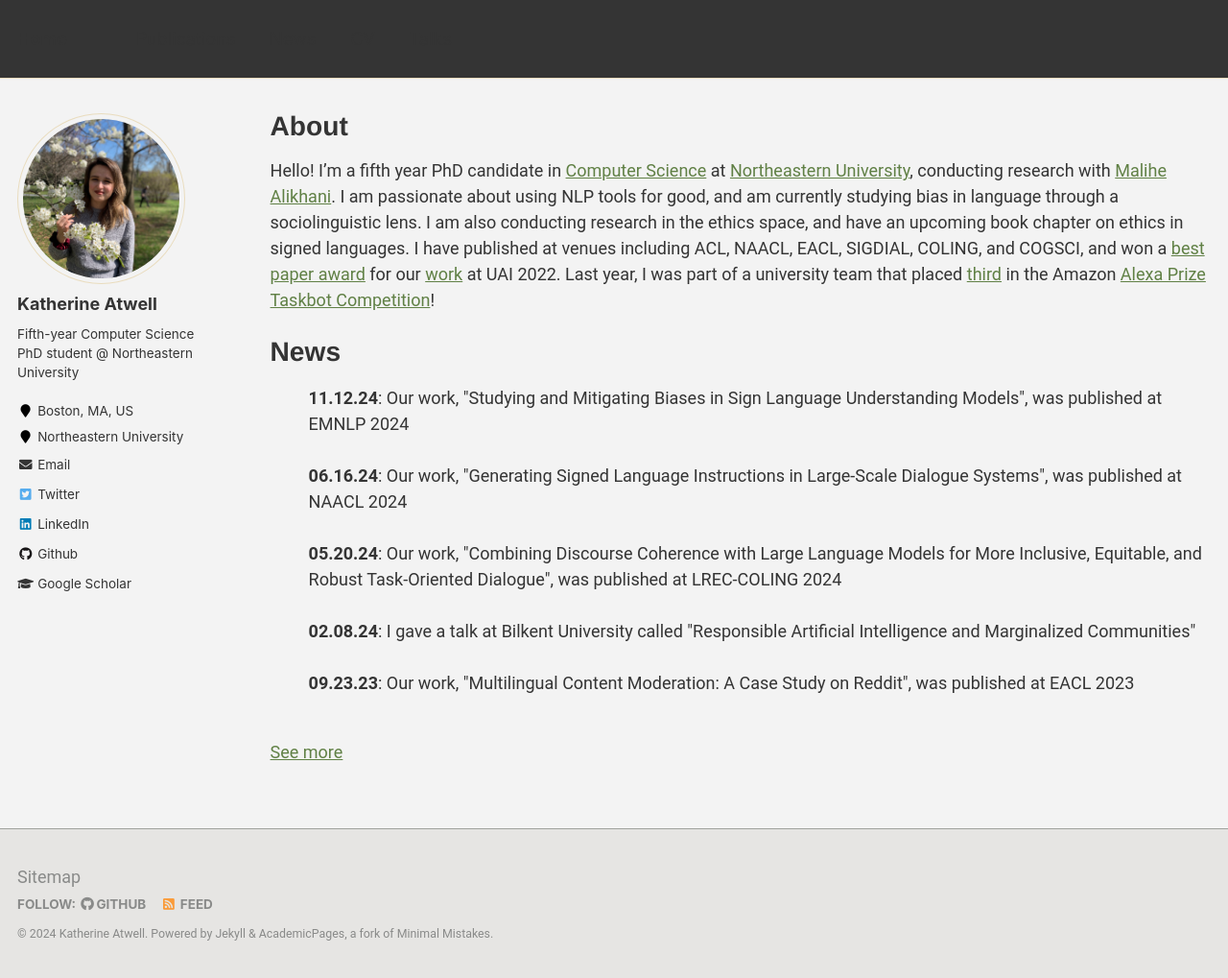
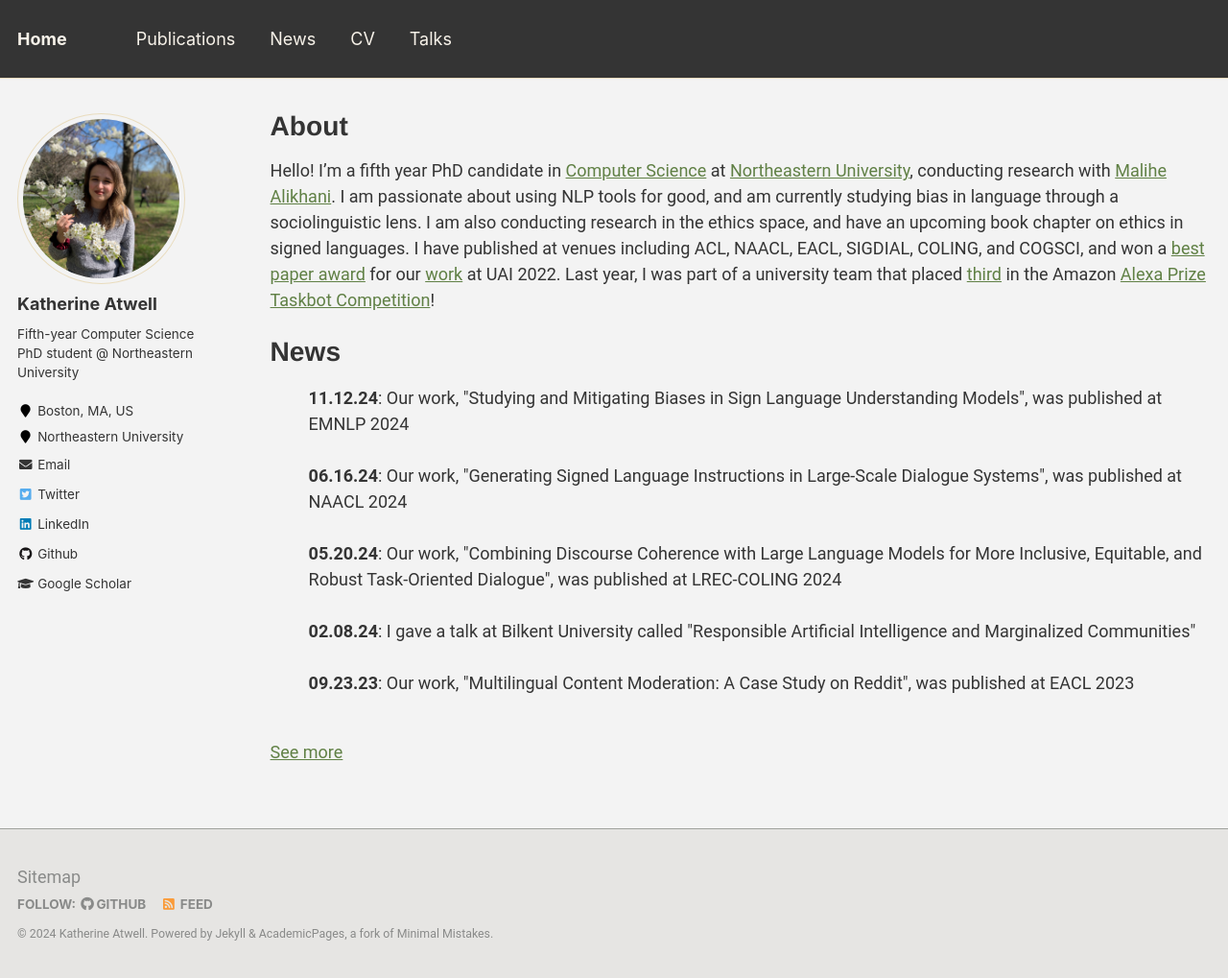
Before and after one commit to katherine-atwell/katherine-atwell.github.io, a Jekyll site: the page built from _pages/about.md, in a window 1280 px wide and 1019 px high. Shown: the whole window at 96% size. Built offline with Jekyll 4.4.1, drawn with Linux system fonts in a browser that asks for light colours.

Commit message:
style changes

```diff
--- a/_sass/_variables.scss
+++ b/_sass/_variables.scss
@@ -96,8 +96,8 @@
 $link-color                 : $info-color;
 $link-color-hover           : mix(#000, $link-color, 25%);
 $link-color-visited         : mix(#fff, $link-color, 25%);
-$masthead-link-color        : $primary-color;
-$masthead-link-color-hover  : mix(#000, $primary-color, 25%);
+//$masthead-link-color        : $primary-color;
+//$masthead-link-color-hover  : mix(#000, $primary-color, 25%);
 
 
 /*
```
